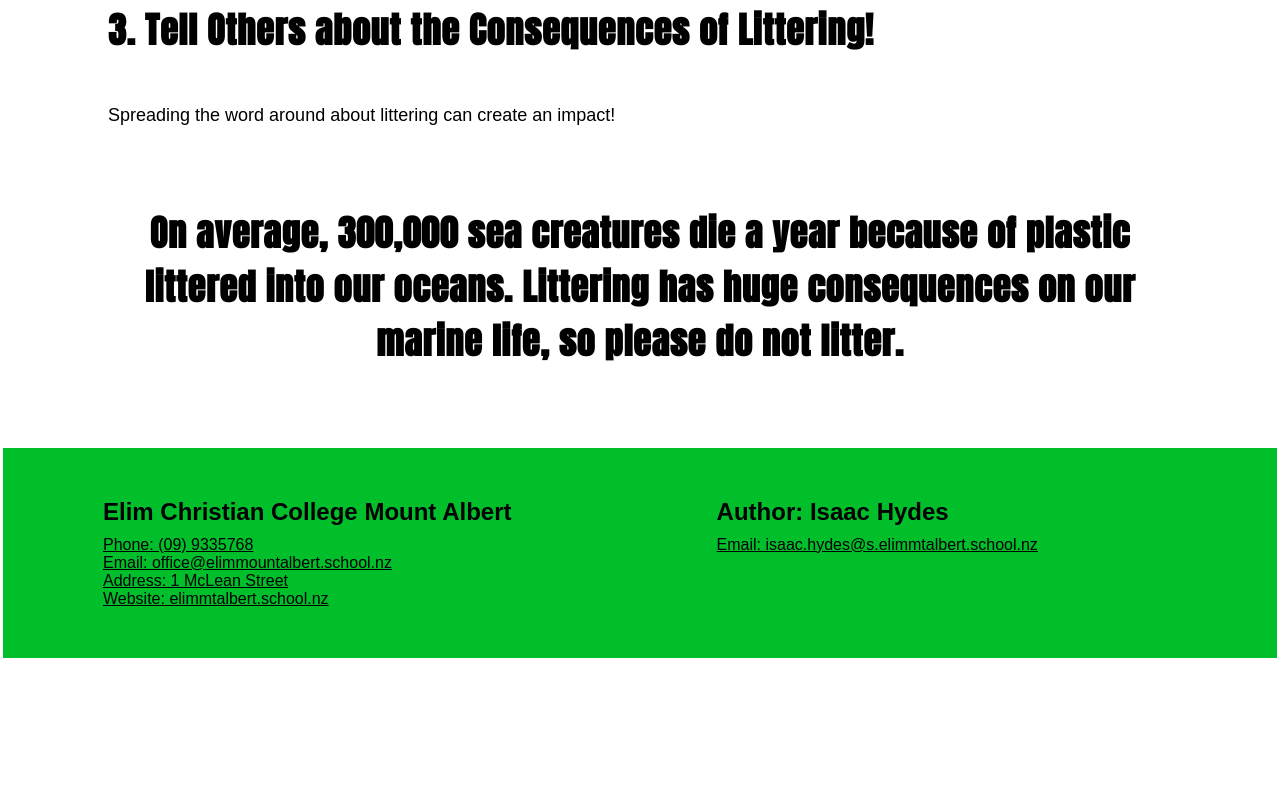
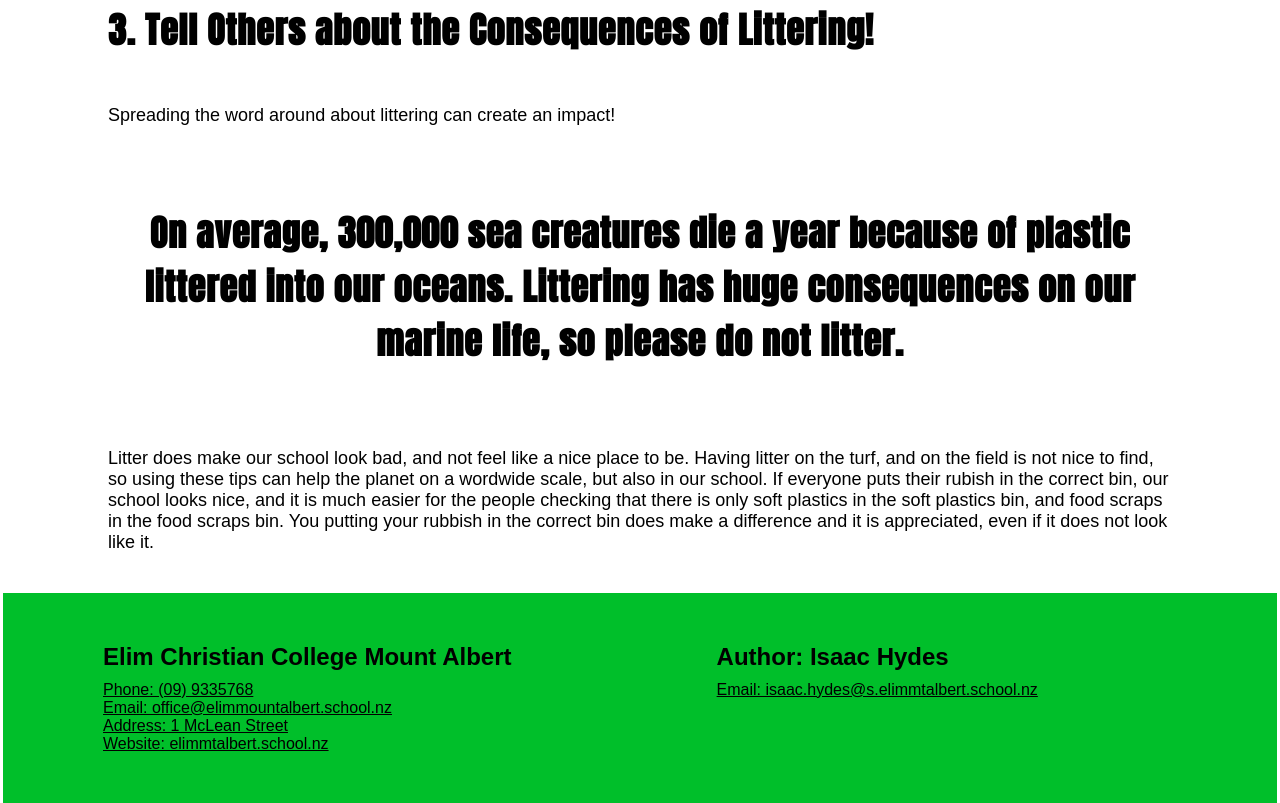
Before and after one commit to Isaac-Hydes/stackblitz-starters-drnrb42t, a website: page litter.html in a window 1280 px wide. Shown: the part 1506-2309 px from the top of the page. Before the commit the page ends 2164 px from the top, so only its background shows below. Drawn offline with Linux system fonts and the light colour scheme; a web font is replaced by a local one.

Commit message:
added relevant information on littering

```diff
--- a/litter.html
+++ b/litter.html
@@ -69,6 +69,14 @@
 
         <h4 class="litters">On average, 300,000 sea creatures die a year because of plastic
             littered into our oceans. Littering has huge consequences on our marine life, so please do not litter.</h4>
+
+        <p>Litter does make our school look bad, and not feel like a nice place to be. Having litter on the turf, and
+        on the field is not nice to find, so using these tips can help the planet on a wordwide scale, but also in our school.
+        If everyone puts their rubish in the correct bin, our school looks nice, and it is much easier for the people checking
+        that there is only soft plastics in the soft plastics bin, and food scraps in the food scraps bin. You putting your rubbish
+        in the correct bin does make a difference and it is appreciated, even if it does not look like it.
+        </p>
+
 </body>
 <footer>
     <div class = 'footer'>
```
